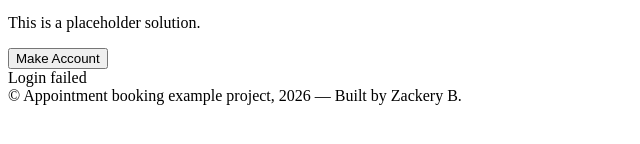
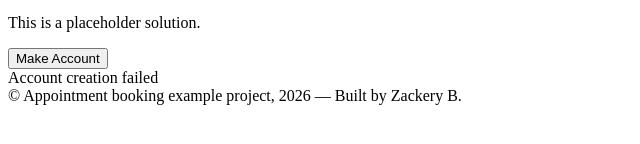
Before and after one commit to Zackery-B/Appointment-Booking, a React (Vite) app in the folder Client/: page /signup in a window 1280 px wide. Both pictures are taken after typing "Sample", "Sample", "name@example.com", "Sample123" into the empty fields and a click on the button "Make Account". Shown: the part 232-376 px from the top of the page, without its empty margins (0-640 px from the left). Built offline with nearby package versions, Linux system fonts and the light colour scheme.

Commit message:
Correct error text on signup page

```diff
--- a/Client/src/routes/SignupPage.tsx
+++ b/Client/src/routes/SignupPage.tsx
@@ -116,7 +116,7 @@ export default function MakeAccountPage() {
             <div>
                 <button>Make Account</button>
             </div>
-            {error && <div className="error">Login failed</div>}
+            {error && <div className="error">Account creation failed</div>}
         </form>
     </section>
     )
```
